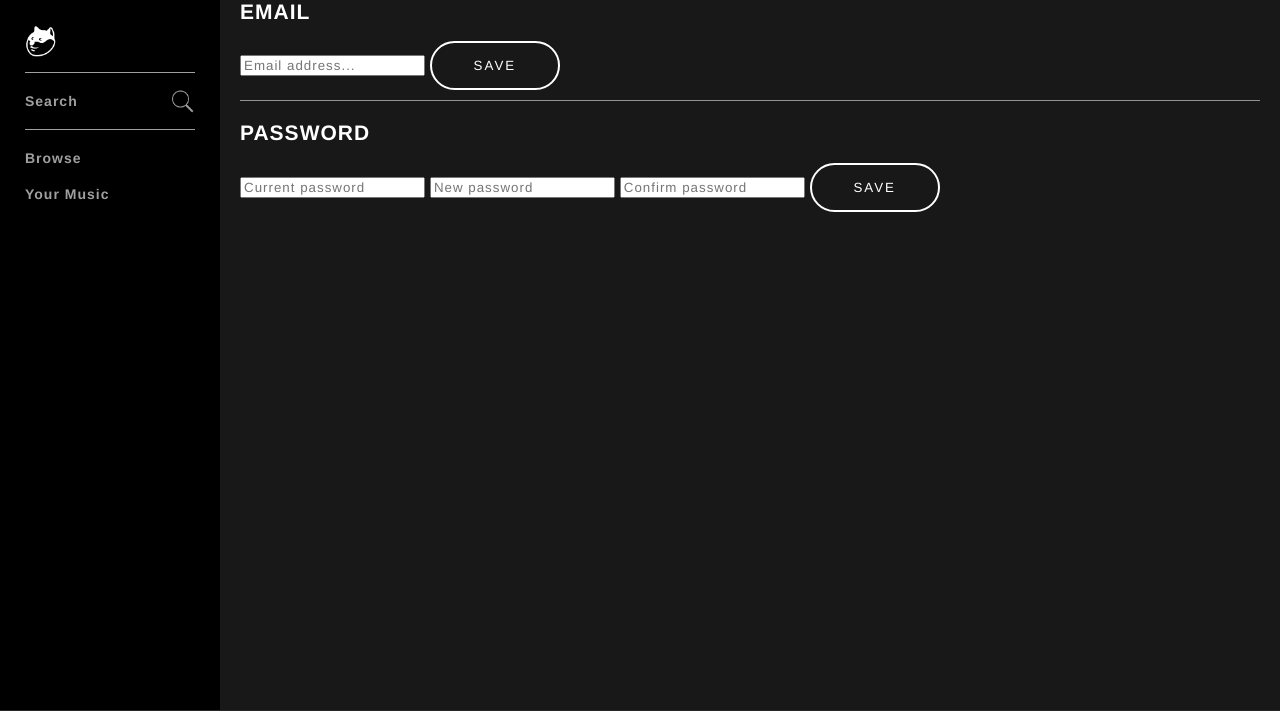
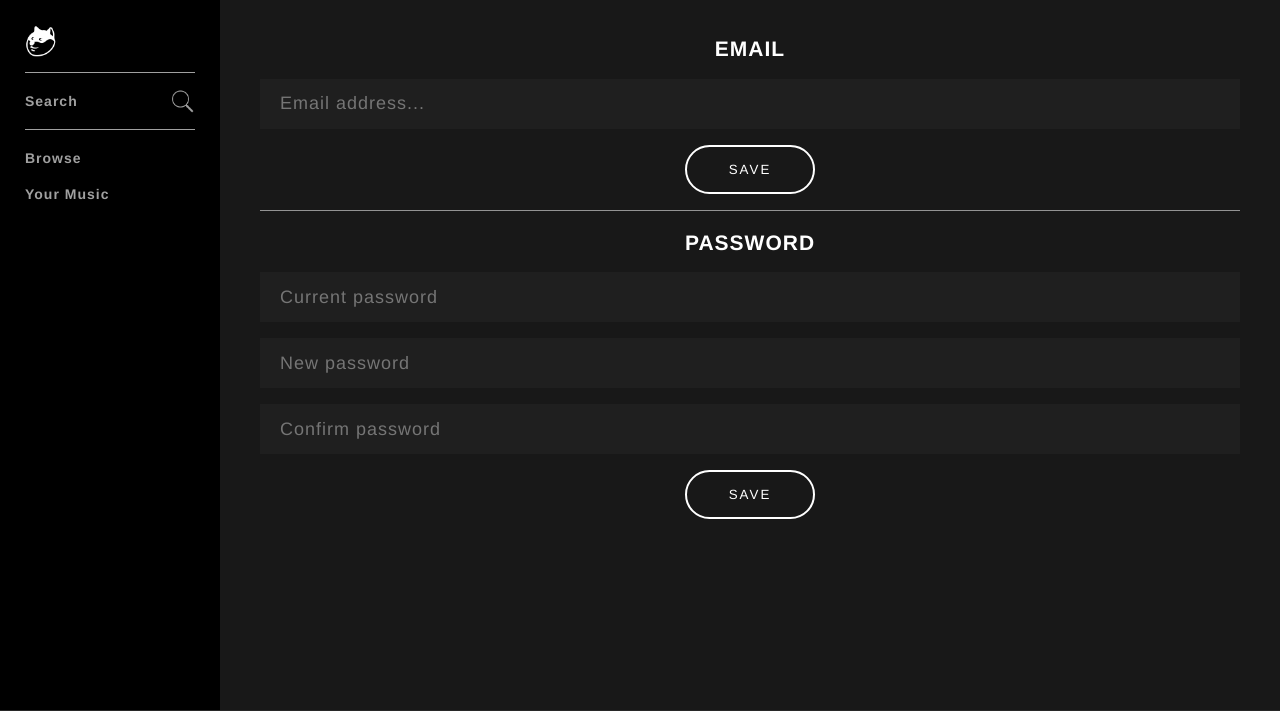
Before and after one commit to towsif031/musify, a PHP site: page /updateDetails.php in a window 1280 px wide. Shown: the top 711 px of the page. Run offline with PHP 8.4, Linux system fonts and the light colour scheme; the visitor is signed in with stand-in values (Sample User, id 1); data that the repository does not hold is empty; some libraries are stand-ins or nearby versions.

Commit message:
added update email and password with ajax function

```diff
--- a/assets/css/register.css
+++ b/assets/css/register.css
@@ -3,6 +3,10 @@ body {
 	padding: 0;
 	margin: 0;
 	height: 100%;
+}
+
+*:focus {
+    outline: none;
 }
 
 #background {
--- a/assets/css/style.css
+++ b/assets/css/style.css
@@ -2,6 +2,10 @@ html, body {
 	padding: 0;
 	margin: 0;
 	height: 100%;
+}
+
+*:focus {
+    outline: none;
 }
 
 * {
@@ -490,3 +494,34 @@ input:focus {
 .userInfo h1 {
     text-align: center;
 }
+
+.userDetails {
+    padding: 20px;
+}
+
+.userDetails .container h2 {
+    text-align: center;
+}
+
+.userDetails .container input[type="text"],
+.userDetails .container input[type="password"],
+.userDetails .container .button {
+    display: block;
+    margin: 16px auto;
+}
+
+.userDetails .container input[type="text"],
+.userDetails .container input[type="password"] {
+    height: 50px;
+    width: 100%;
+    background: #1f1f1f;
+    border: none;
+    font-size: 18px;
+    font-weight: 300;
+    padding: 0 20px;
+}
+
+.userDetails .container .message {
+    color: #2ebd59;
+    font-weight: 300;
+}
--- a/assets/js/script.js
+++ b/assets/js/script.js
@@ -39,6 +39,36 @@ $(document).on("change", "select.playlist", function() {
 	});
 });
 
+
+function updateEmail(emailClass) {
+	var emailValue = $("." + emailClass).val();
+
+	$.post("includes/handlers/ajax/updateEmail.php", { email: emailValue, username: userLoggedIn})
+	.done(function(response) {
+		$("." + emailClass).nextAll(".message").text(response);
+	})
+
+
+}
+
+function updatePassword(oldPasswordClass, newPasswordClass1, newPasswordClass2) {
+	var oldPassword = $("." + oldPasswordClass).val();
+	var newPassword1 = $("." + newPasswordClass1).val();
+	var newPassword2 = $("." + newPasswordClass2).val();
+
+	$.post("includes/handlers/ajax/updatePassword.php",
+		{ oldPassword: oldPassword,
+			newPassword1: newPassword1,
+			newPassword2: newPassword2,
+			username: userLoggedIn})
+
+	.done(function(response) {
+		$("." + oldPasswordClass).nextAll(".message").text(response);
+	})
+
+
+}
+
 function logout() {
 	$.post("includes/handlers/ajax/logout.php", function() {
 		location.reload();
@@ -56,7 +86,6 @@ function openPage(url) {
 	}
 
 	var encodedUrl = encodeURI(url + "&userLoggedIn=" + userLoggedIn);
-	console.log(encodedUrl);
 	$("#mainContent").load(encodedUrl);
 	$("body").scrollTop(0);
 	history.pushState(null, null, url);
@@ -79,7 +108,7 @@ function removeFromPlaylist(button, playlistId) {
 }
 
 function createPlaylist() {
-	console.log(userLoggedIn);
+
 	var popup = prompt("Please enter the name of your playlist");
 
 	if(popup != null) {
--- a/register.php
+++ b/register.php
@@ -57,7 +57,7 @@
 					<p>
 						<?php echo $account->getError(Constants::$loginFailed); ?>
 						<label for="loginUsername">Username</label>
-						<input id="loginUsername" name="loginUsername" type="text" placeholder="e.g. bartSimpson" value="<?php getInputValue('loginUsername') ?>" required>
+						<input id="loginUsername" name="loginUsername" type="text" placeholder="e.g. bartSimpson" value="<?php getInputValue('loginUsername') ?>" required autocomplete="off">
 					</p>
 					<p>
 						<label for="loginPassword">Password</label>
--- a/updateDetails.php
+++ b/updateDetails.php
@@ -8,7 +8,7 @@ include("includes/includedFiles.php");
 		<h2>EMAIL</h2>
 		<input type="text" class="email" name="email" placeholder="Email address..." value="<?php echo $userLoggedIn->getEmail(); ?>">
 		<span class="message"></span>
-		<button class="button" onclick="">SAVE</button>
+		<button class="button" onclick="updateEmail('email')">SAVE</button>
 	</div>
 
 	<div class="container">
@@ -17,7 +17,7 @@ include("includes/includedFiles.php");
 		<input type="password" class="newPassword1" name="newPassword1" placeholder="New password">
 		<input type="password" class="newPassword2" name="newPassword2" placeholder="Confirm password">
 		<span class="message"></span>
-		<button class="button" onclick="">SAVE</button>
+		<button class="button" onclick="updatePassword('oldPassword', 'newPassword1', 'newPassword2')">SAVE</button>
 	</div>
 
 </div>
```
Also changed, not shown: includes/handlers/ajax/updateEmail.php (added, +33 -0 lines), includes/handlers/ajax/updatePassword.php (added, +52 -0 lines).
